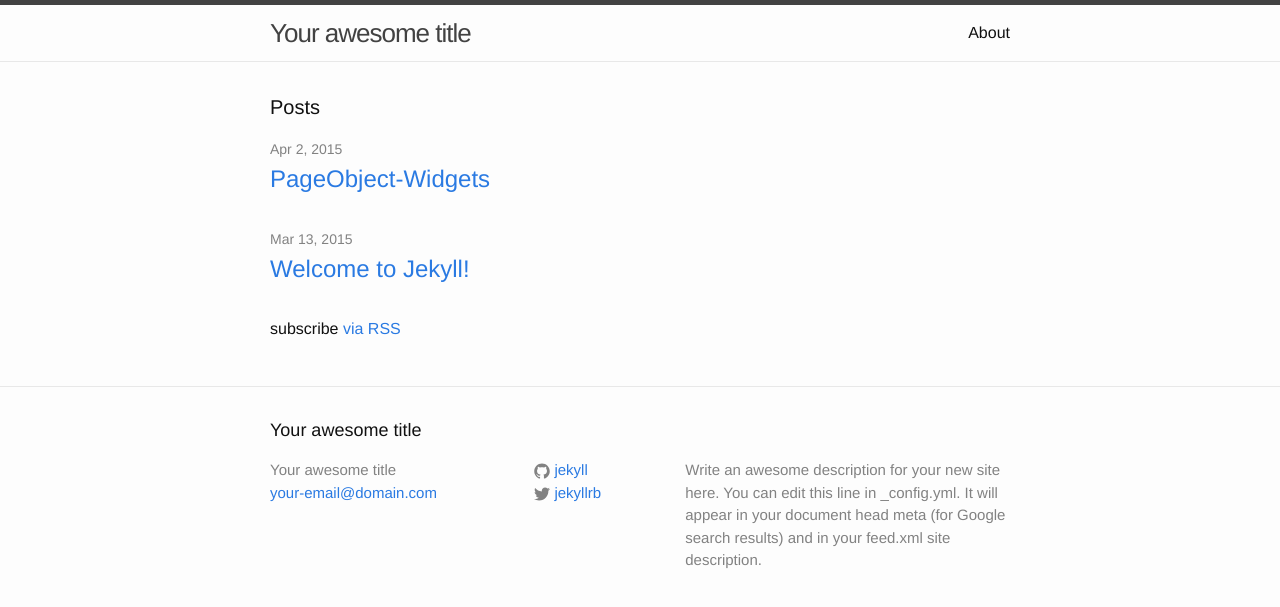
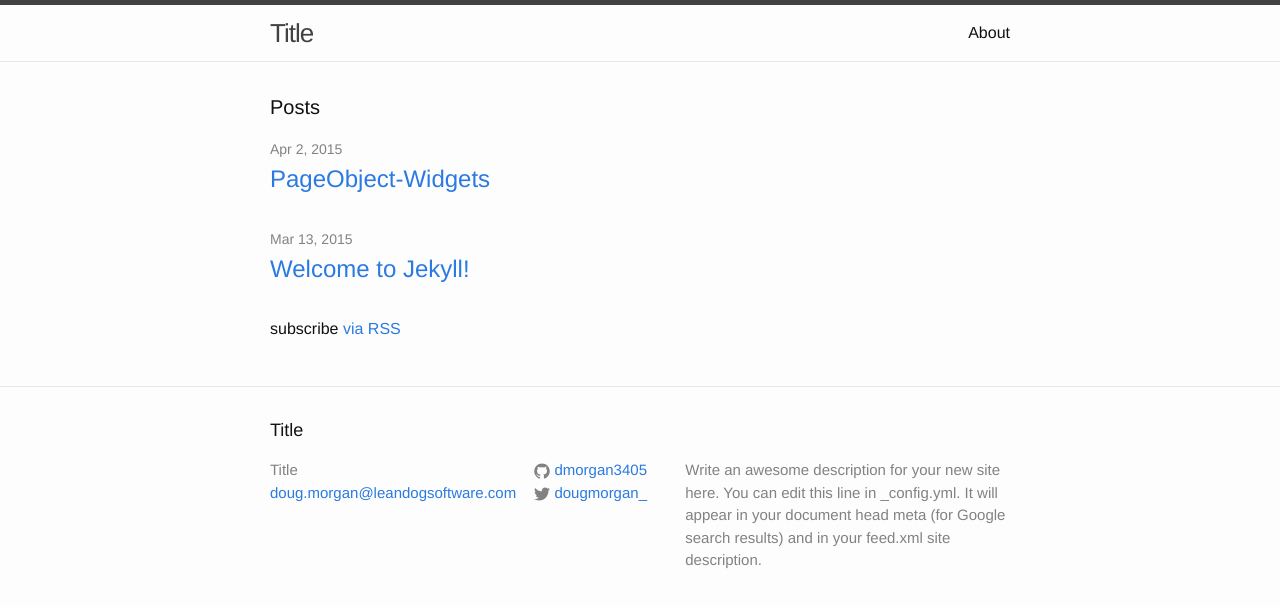
Before and after one commit to dmorgan3405/dmorgan3405.github.io, a Jekyll site: the page built from index.html, in a window 1280 px wide. Shown: the top 607 px of the page. Built offline with Jekyll 4.4.1, drawn with Linux system fonts in a browser that asks for light colours.

Commit message:
Adding my stuff

```diff
--- a/_config.yml
+++ b/_config.yml
@@ -1,14 +1,14 @@
 # Site settings
-title: Your awesome title
-email: your-email@domain.com
+title: Title
+email: doug.morgan@leandogsoftware.com
 description: > # this means to ignore newlines until "baseurl:"
   Write an awesome description for your new site here. You can edit this
   line in _config.yml. It will appear in your document head meta (for
   Google search results) and in your feed.xml site description.
 baseurl: "" # the subpath of your site, e.g. /blog/
 url: "http://yourdomain.com" # the base hostname & protocol for your site
-twitter_username: jekyllrb
-github_username:  jekyll
+twitter_username: dougmorgan_
+github_username:  dmorgan3405
 
 # Build settings
 markdown: kramdown
```
